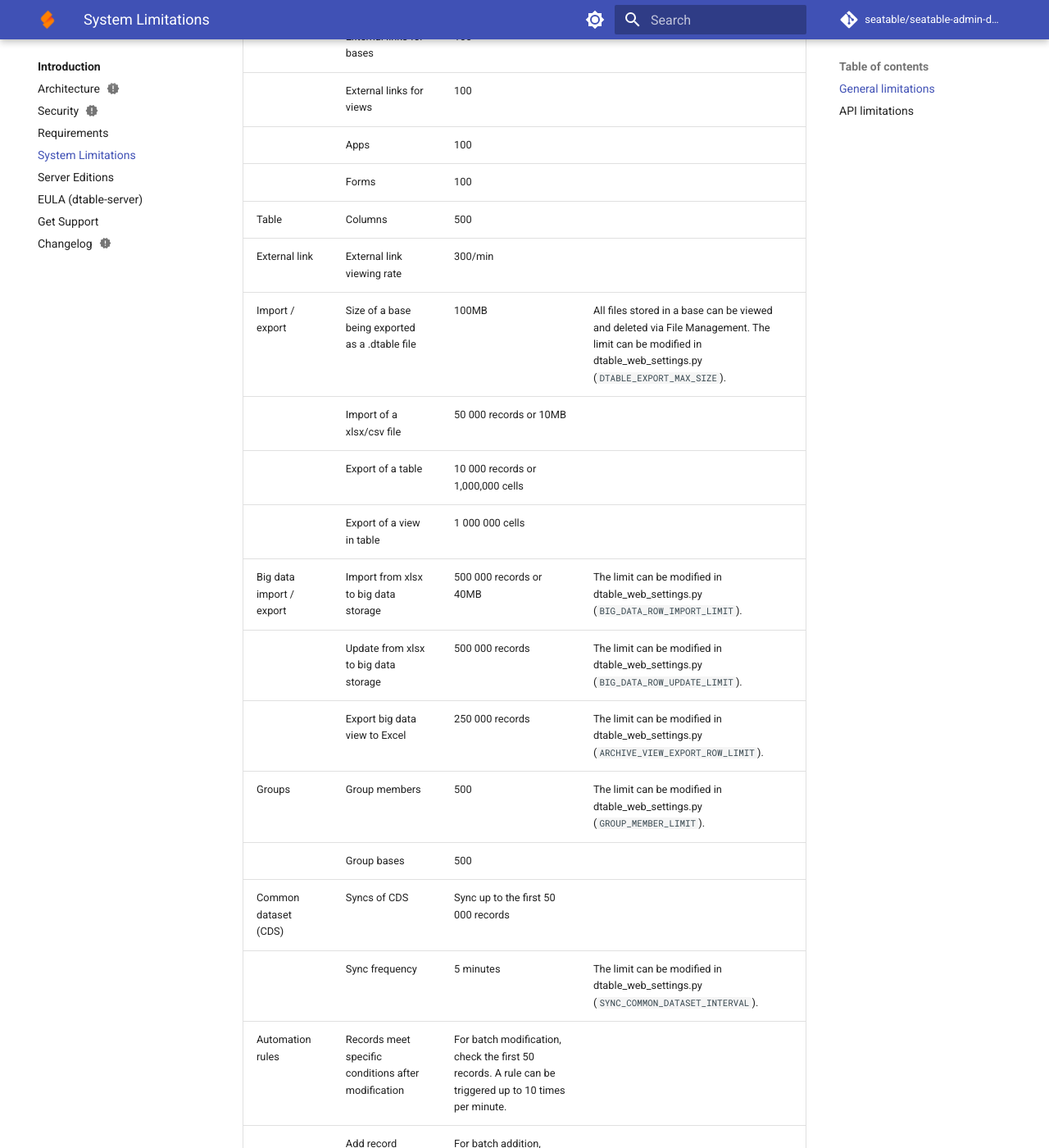
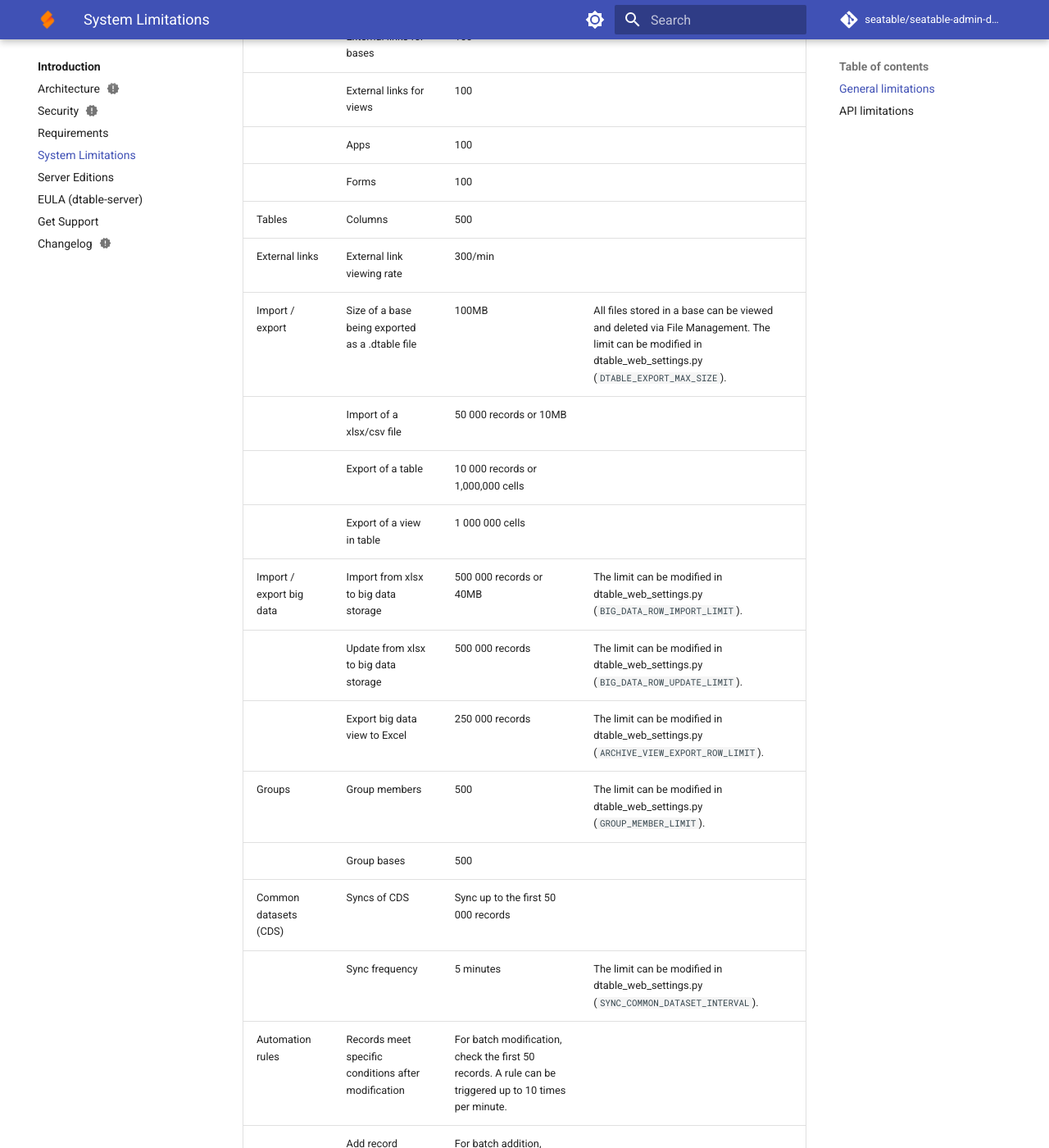
Before and after one commit to seatable/seatable-admin-docs, an MkDocs documentation site: the page built from docs/introduction/system_limitations.md, in a window 1280 px wide and 1400 px high, scrolled down 599 px. Shown: the whole window at 82% size. Built offline with MkDocs 1.6.1 and Material for MkDocs 9.7.7, drawn with Linux system fonts in a browser that asks for light colours; comment, search, counter and statistics services are not loaded.

Commit message:
Update system_limitations.md
Fix more minor typos

```diff
--- a/docs/introduction/system_limitations.md
+++ b/docs/introduction/system_limitations.md
@@ -12,18 +12,18 @@
 |                                     | External links for views                            | 100                                                                                                    |          |
 |                                     | Apps                                                | 100                                                                                                    |          |
 |                                     | Forms                                               | 100                                                                                                    |          |
-| Table                               | Columns                                             | 500                                                                                                    |          |
-| External link                       | External link viewing rate                          | 300/min                                                                                                |          |
+| Tables                              | Columns                                             | 500                                                                                                    |          |
+| External links                      | External link viewing rate                          | 300/min                                                                                                |          |
 | Import / export                     | Size of a base being exported as a .dtable file     | 100MB                                                                                                  | All files stored in a base can be viewed and deleted via File Management. The limit can be modified in dtable_web_settings.py (`DTABLE_EXPORT_MAX_SIZE`). |
 |                                     | Import of a xlsx/csv file                           | 50 000 records or 10MB                                                                                 |          |
 |                                     | Export of a table                                   | 10 000 records or 1,000,000 cells                                                                      |          |
 |                                     | Export of a view in table                           | 1 000 000 cells                                                                                        |          |
-| Big data import / export            | Import from xlsx to big data storage                | 500 000 records or 40MB                                                                                | The limit can be modified in dtable_web_settings.py (`BIG_DATA_ROW_IMPORT_LIMIT`).     |
+| Import / export big data            | Import from xlsx to big data storage                | 500 000 records or 40MB                                                                                | The limit can be modified in dtable_web_settings.py (`BIG_DATA_ROW_IMPORT_LIMIT`).     |
 |                                     | Update from xlsx to big data storage                | 500 000 records                                                                                        | The limit can be modified in dtable_web_settings.py (`BIG_DATA_ROW_UPDATE_LIMIT`).     |
 |                                     | Export big data view to Excel                       | 250 000 records                                                                                        | The limit can be modified in dtable_web_settings.py (`ARCHIVE_VIEW_EXPORT_ROW_LIMIT`).   |
 | Groups                              | Group members                                       | 500                                                                                                    | The limit can be modified in dtable_web_settings.py (`GROUP_MEMBER_LIMIT`).    |
 |                                     | Group bases                                         | 500                                                                                                    |          |
-| Common dataset (CDS)                | Syncs of CDS                                        | Sync up to the first 50 000 records                                                                    |          |
+| Common datasets (CDS)               | Syncs of CDS                                        | Sync up to the first 50 000 records                                                                    |          |
 |                                     | Sync frequency                                      | 5 minutes                                                                                              | The limit can be modified in dtable_web_settings.py (`SYNC_COMMON_DATASET_INTERVAL`).    |
 | Automation rules                    | Records meet specific conditions after modification | For batch modification, check the first 50 records. A rule can be triggered up to 10 times per minute. |          |
 |                                     | Add record                                          | For batch addition, check the first 50 records. A rule can be triggered up to 10 times per minute.     |          |
```
Also changed, not shown: other parts of docs/introduction/system_limitations.md (+1 -1 lines).
